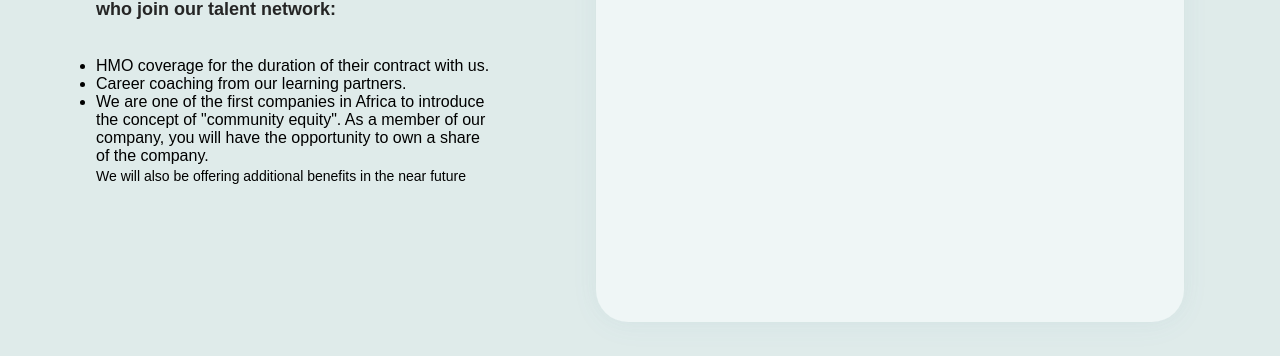
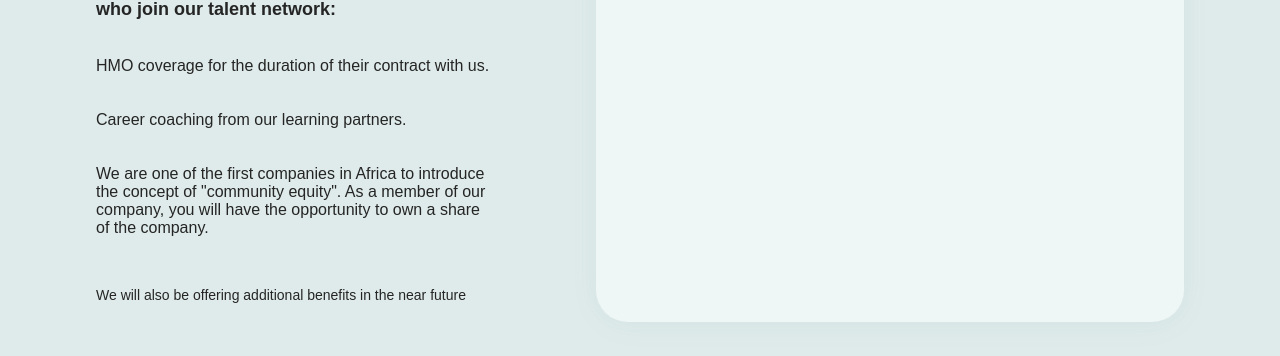
Before and after one commit to danielndubuisi/talentpoel, a React (Create React App) app: page /register in a window 1280 px wide. Shown: the part 560-916 px from the top of the page. Built offline with nearby package versions, Linux system fonts and the light colour scheme; a web font is replaced by a local one.

Commit message:
register fix

```diff
--- a/src/components/RegisterSection.css
+++ b/src/components/RegisterSection.css
@@ -71,6 +71,19 @@
   border-radius: 20px;
 }
 
+.reg-list {
+  display: flex;
+  flex-direction: column;
+  gap: 80px;
+}
+
+.reg-list small {
+  font-weight: 400;
+  font-size: 14px;
+  line-height: 22px;
+  color: #252525;
+}
+
 .right {
   width: 588px;
   height: 738px;
@@ -96,3 +109,20 @@
   gap: 50px;
   margin: 50px auto;
 }
+
+.reg-list ul {
+  list-style-type: none;
+}
+
+.reg-list li {
+  width: 431px;
+  height: 54px;
+  font-weight: 500;
+  font-size: 16px;
+  line-height: 18px;
+  color: #252525;
+  font-weight: 500;
+  font-size: 16px;
+  line-height: 18px;
+  color: #252525;
+}
--- a/src/components/RegisterSection.js
+++ b/src/components/RegisterSection.js
@@ -35,18 +35,22 @@ const RegisterSection = ({ imgSrc }) => {
               We seek to attract the best talent, and to that end we offer a
               number of benefits to those who join our talent network:
             </p>
+            <div className="reg-list">
               <ul>
-              <li>HMO coverage for the duration of their contract with us.</li>
+                <li>
+                  HMO coverage for the duration of their contract with us.
+                </li>
                 <li>Career coaching from our learning partners.</li>
                 <li>
                   We are one of the first companies in Africa to introduce the
                   concept of "community equity". As a member of our company, you
                   will have the opportunity to own a share of the company.
                 </li>
+              </ul>
               <small>
                 We will also be offering additional benefits in the near future
               </small>
-            </ul>
+            </div>
           </div>
           <div className="right">
             <div className="form-container">
```
Lines whose indentation alone changed are shown as unchanged.
